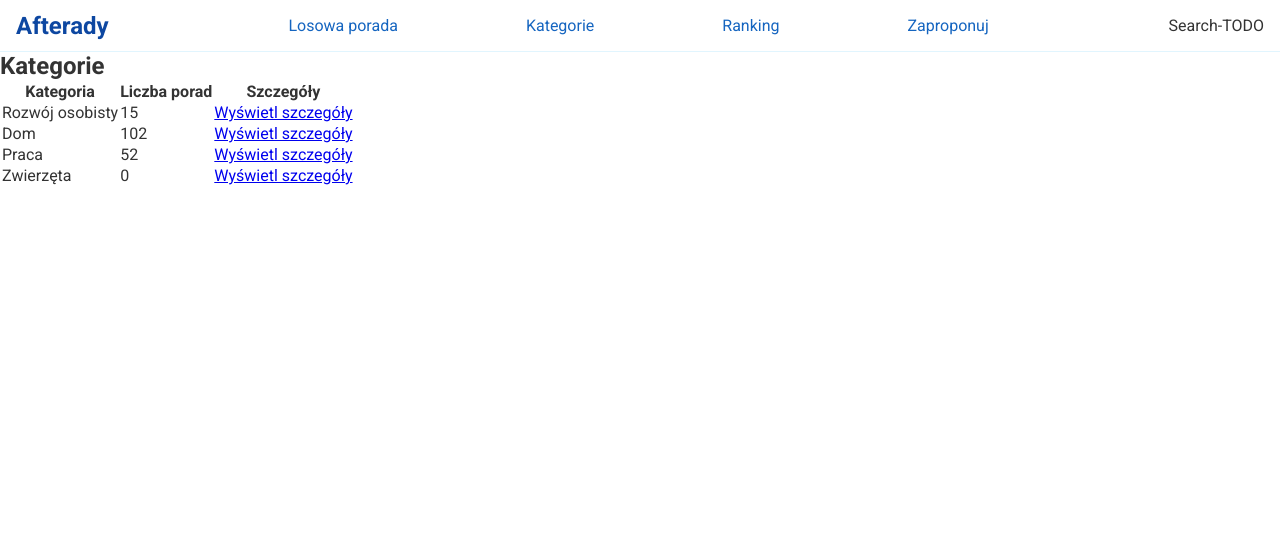
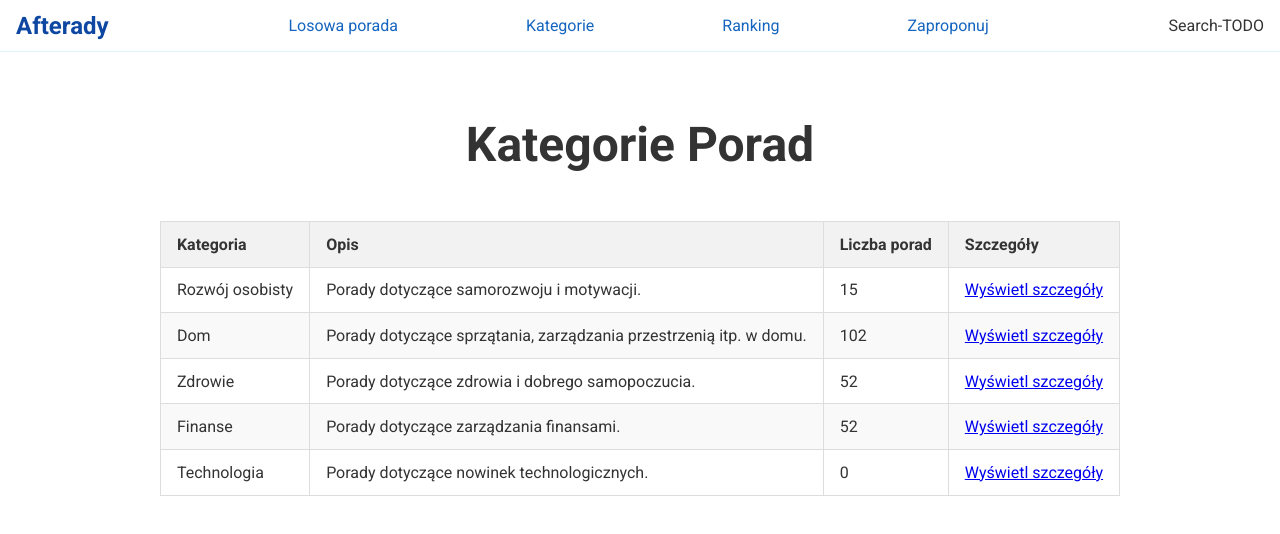
Before and after one commit to cerbin1/tips, a React (Vite) app: page /categories in a window 1280 px wide. Shown: the top 534 px of the page. Built offline with nearby package versions, Linux system fonts and the light colour scheme.

Commit message:
Improve Categories component - add more categories, add description, add css

```diff
--- a/src/components/advices/categories/Categories.jsx
+++ b/src/components/advices/categories/Categories.jsx
@@ -5,32 +5,44 @@ const categories = [
     id: 1,
     advicesCount: 15,
     name: "Rozwój osobisty",
+    description: "Porady dotyczące samorozwoju i motywacji.",
   },
   {
     id: 2,
     advicesCount: 102,
     name: "Dom",
+    description:
+      "Porady dotyczące sprzątania, zarządzania przestrzenią itp. w domu.",
   },
   {
     id: 3,
     advicesCount: 52,
-    name: "Praca",
+    name: "Zdrowie",
+    description: "Porady dotyczące zdrowia i dobrego samopoczucia.",
   },
   {
     id: 4,
+    advicesCount: 52,
+    name: "Finanse",
+    description: "Porady dotyczące zarządzania finansami.",
+  },
+  {
+    id: 5,
     advicesCount: 0,
-    name: "Zwierzęta",
+    name: "Technologia",
+    description: "Porady dotyczące nowinek technologicznych.",
   },
 ];
 
 export default function Categories() {
   return (
-    <div>
-      <h2>Kategorie</h2>
-      <table>
+    <section className="container" data-testid="categories-section">
+      <h1 className="categories-title">Kategorie Porad</h1>
+      <table className="categories-table">
         <thead>
           <tr>
             <th>Kategoria</th>
+            <th>Opis</th>
             <th>Liczba porad</th>
             <th>Szczegóły</th>
           </tr>
@@ -39,6 +51,7 @@ export default function Categories() {
           {categories.map((category) => (
             <tr key={category.id}>
               <td>{category.name}</td>
+              <td>{category.description}</td>
               <td>{category.advicesCount}</td>
               <td>
                 <Link to={"/categories/" + category.id}>
@@ -49,6 +62,6 @@ export default function Categories() {
           ))}
         </tbody>
       </table>
-    </div>
+    </section>
   );
 }
--- a/src/index.css
+++ b/src/index.css
@@ -9,9 +9,21 @@ body {
   color: #333;
   font-family: "Roboto", sans-serif;
 }
+
+h1 {
+  font-size: 3rem;
+  margin-bottom: 2rem;
+  cursor: default;
+}
 /* Global end */
 
 /* Commons start */
+.container {
+  display: flex;
+  flex-direction: column;
+  align-items: center;
+  padding: 4rem 0;
+}
 
 /* Commons end */
 
@@ -61,13 +73,7 @@ nav {
 .hero-content {
   padding: 4rem 2rem;
   background-color: #e9f1fa;
-  color: #0d47a1;
   border-radius: 10px;
-}
-
-.hero-title {
-  font-size: 3rem;
-  margin-bottom: 1rem;
 }
 
 .hero-description {
@@ -91,13 +97,6 @@ nav {
 /* Home end */
 
 /* Random Advice start */
-.container {
-  display: flex;
-  flex-direction: column;
-  align-items: center;
-  padding: 4rem 0;
-}
-
 .advice {
   text-align: center;
   font-size: 2rem;
@@ -122,3 +121,34 @@ nav {
   background-color: #0292c2;
 }
 /* Random Advice end */
+
+/* Categories start */
+.categories-table {
+  border-collapse: collapse;
+  margin-top: 1rem;
+}
+
+.categories-table thead {
+  cursor: default;
+}
+
+.categories-table th,
+.categories-table td {
+  border: 1px solid #ddd;
+  padding: 0.8rem 1rem;
+  text-align: left;
+}
+
+.categories-table th {
+  background-color: #f2f2f2;
+  font-weight: bold;
+}
+
+.categories-table tr:nth-child(even) {
+  background-color: #f9f9f9;
+}
+
+.categories-table tr:hover {
+  background-color: #f1f1f1;
+}
+/* Categories end */
```
Also changed, not shown: 1 other file (tests, documents, lock files or other folders).
